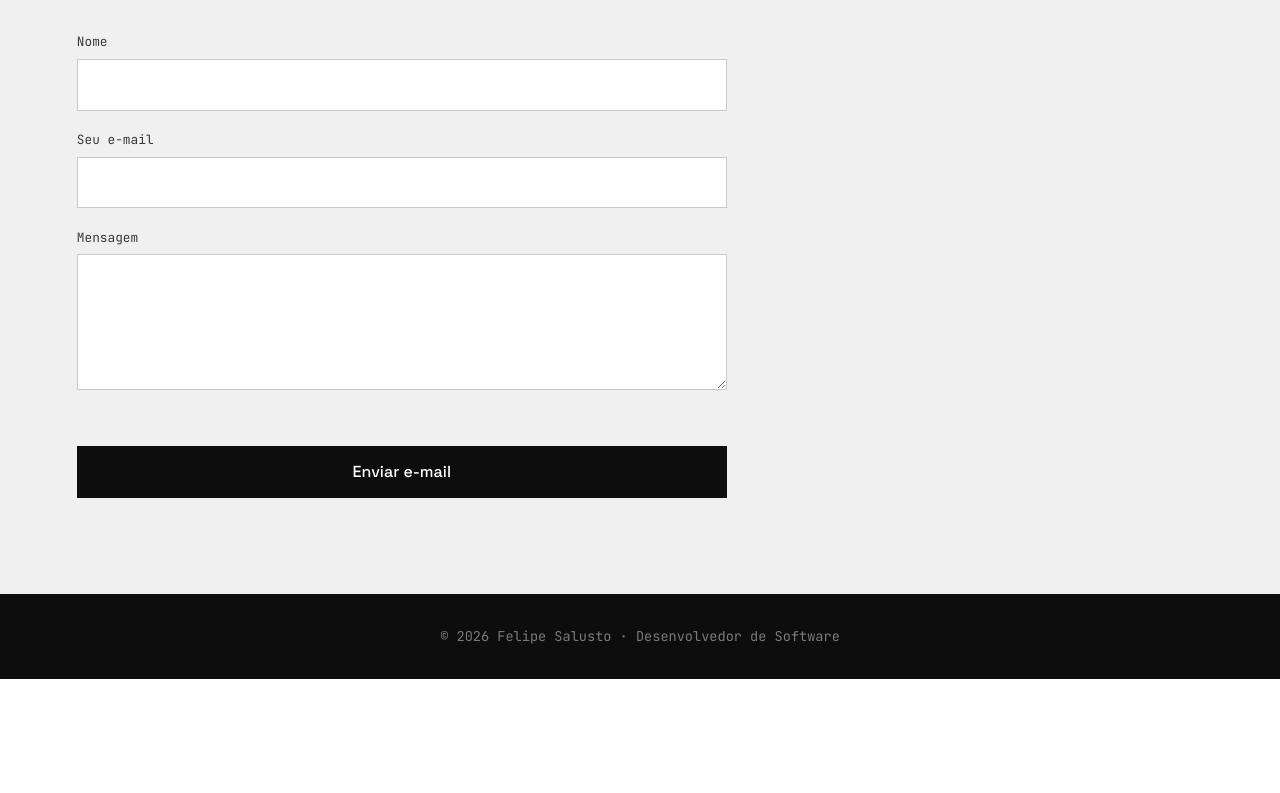
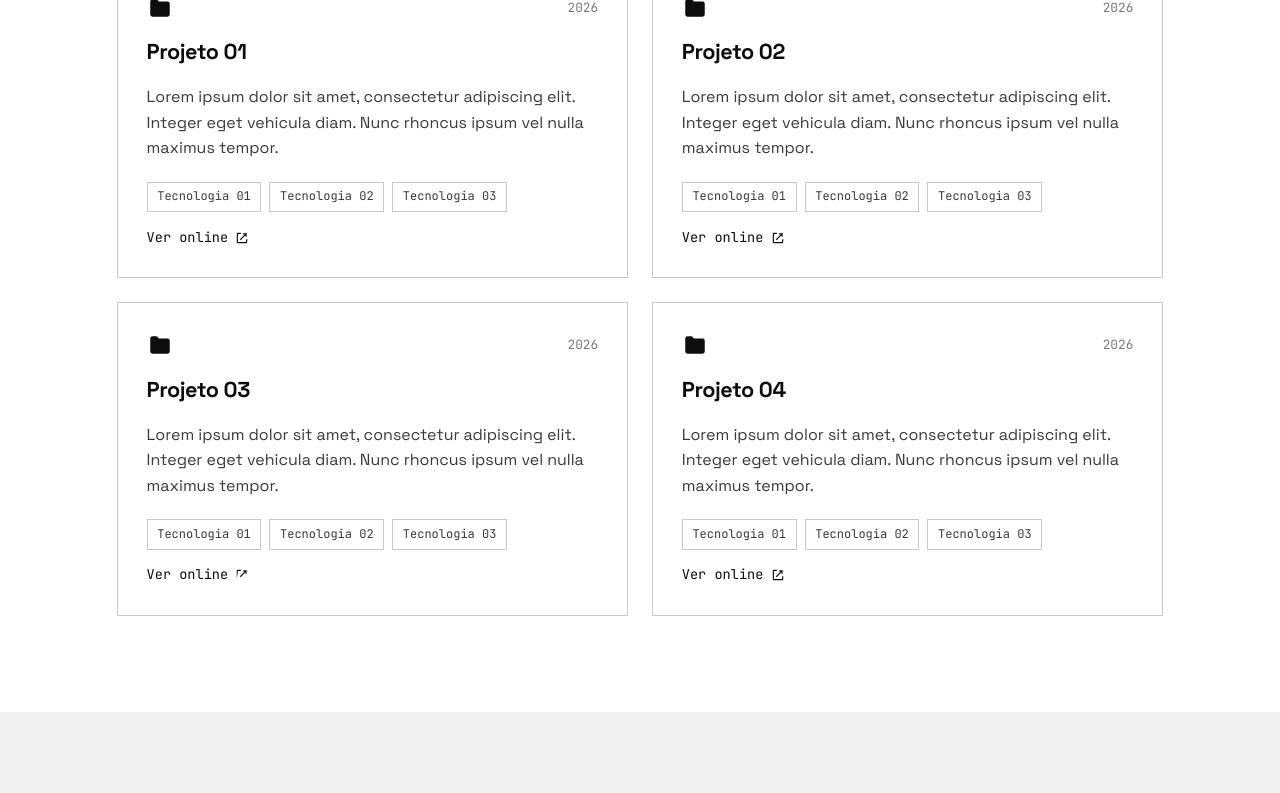
Before and after one commit to FelipeSalusto/Felipe-Salusto, a plain HTML site: page index.html in a window 1280 px wide. Shown: the part 1877-2670 px from the top of the page. Before the commit the page ends 2556 px from the top, so only its background shows below. Drawn offline with Linux system fonts and the light colour scheme.

Commit message:
adição de seção projetos

```diff
--- a/css/style.css
+++ b/css/style.css
@@ -11,7 +11,7 @@
 }
 
 * { margin: 0; padding: 0; box-sizing: border-box; }
-html { scroll-behavior: smooth; }
+html { scroll-behavior: smooth; scroll-padding-top: 5rem; }
 body { font-family: var(--sans); background: var(--white); color: var(--black); line-height: 1.6; }
 a { color: inherit; text-decoration: none; }
 .mono { font-family: var(--mono); }
@@ -71,6 +71,27 @@ a { color: inherit; text-decoration: none; }
 .bar i { display: block; height: 100%; width: 0; background: var(--black); transition: width 1.2s ease; }
 .card.visible .bar i { width: var(--w); }
 
+/* Projects */
+.projects-text { font-size: 1.2rem; color: var(--gray-700); max-width: 750px; margin-bottom: 2.5rem; }
+.proj-grid { display: grid; grid-template-columns: repeat(2, 1fr); gap: 1.5rem; }
+.proj-card {
+  display: flex; flex-direction: column; gap: .9rem; padding: 1.8rem;
+  border: 1px solid var(--gray-300); background: var(--white);
+  transition: transform .25s, border-color .25s, box-shadow .25s;
+}
+.proj-card:hover { transform: translateY(-6px); border-color: var(--black); box-shadow: 0 14px 32px rgba(13, 13, 13, .09); }
+.proj-card:focus-visible { outline: 2px solid var(--black); outline-offset: 3px; }
+.proj-head { display: flex; align-items: center; justify-content: space-between; }
+.proj-icon { width: 26px; height: 26px; fill: var(--black); }
+.proj-year { font-size: .8rem; color: var(--gray-500); }
+.proj-card h3 { font-size: 1.35rem; letter-spacing: -.02em; }
+.proj-card p { color: var(--gray-700); }
+.tags { display: flex; flex-wrap: wrap; gap: .5rem; list-style: none; margin-top: auto; padding-top: .4rem; }
+.tags li { font-size: .75rem; padding: .3rem .6rem; border: 1px solid var(--gray-300); color: var(--gray-700); }
+.proj-cta { display: inline-flex; align-items: center; gap: .45rem; font-size: .85rem; color: var(--black); }
+.proj-cta svg { width: 14px; height: 14px; fill: currentColor; transition: transform .2s; }
+.proj-card:hover .proj-cta svg { transform: translate(2px, -2px); }
+
 /* Contact */
 .contact { max-width: none; background: var(--gray-100); }
 .contact > * { max-width: 1050px; margin-left: auto; margin-right: auto; }
@@ -109,11 +130,12 @@ a { color: inherit; text-decoration: none; }
     position: absolute; top: 100%; left: 0; right: 0; flex-direction: column; gap: 0;
     background: var(--black); max-height: 0; overflow: hidden; transition: max-height .3s;
   }
-  .nav-links.open { max-height: 200px; }
+  .nav-links.open { max-height: 260px; }
   .nav-links a { display: block; padding: 1rem 6vw; }
   .menu-btn.open span:nth-child(1) { transform: translateY(7px) rotate(45deg); }
   .menu-btn.open span:nth-child(2) { opacity: 0; }
   .menu-btn.open span:nth-child(3) { transform: translateY(-7px) rotate(-45deg); }
   .grid { grid-template-columns: 1fr; }
+  .proj-grid { grid-template-columns: 1fr; }
   .section { padding: 4rem 6vw; }
 }
--- a/index.html
+++ b/index.html
@@ -17,6 +17,7 @@
     </button>
     <ul class="nav-links">
       <li><a href="#sobre">Sobre</a></li>
+      <li><a href="#projetos">Projetos</a></li>
       <li><a href="#contato">Contato</a></li>
     </ul>
   </nav>
@@ -64,8 +65,65 @@
       </div>
     </section>
 
+    <section id="projetos" class="section projects">
+      <h2 class="section-title"><span class="mono">02.</span> Projetos</h2>
+      <p class="projects-text reveal">
+        Alguns projetos que desenvolvi. Clique em um card para abrir a página do projeto.
+      </p>
+
+      <div class="proj-grid">
+        <a class="proj-card reveal" href="https://projeto01.app" target="_blank" rel="noopener">
+          <div class="proj-head">
+            <svg class="proj-icon" viewBox="0 0 24 24" aria-hidden="true"><path d="M3 6a2 2 0 0 1 2-2h4l2 2h8a2 2 0 0 1 2 2v10a2 2 0 0 1-2 2H5a2 2 0 0 1-2-2z"/></svg>
+            <span class="mono proj-year">2026</span>
+          </div>
+          <h3>Projeto 01</h3>
+          <p>
+Lorem ipsum dolor sit amet, consectetur adipiscing elit. Integer eget vehicula diam. Nunc rhoncus ipsum vel nulla maximus tempor.</p>
+          <ul class="tags mono"><li>Tecnologia 01</li><li>Tecnologia 02</li><li>Tecnologia 03</li></ul>
+          <span class="proj-cta mono">Ver online <svg viewBox="0 0 24 24" aria-hidden="true"><path d="M14 4h6v6h-2V7.4l-8.3 8.3-1.4-1.4 8.3-8.3H14zM5 5h5V3H5a2 2 0 0 0-2 2v14a2 2 0 0 0 2 2h14a2 2 0 0 0 2-2v-5h-2v5H5z"/></svg></span>
+        </a>
+
+        <a class="proj-card reveal" href="https://projeto02.app" target="_blank" rel="noopener">
+          <div class="proj-head">
+            <svg class="proj-icon" viewBox="0 0 24 24" aria-hidden="true"><path d="M3 6a2 2 0 0 1 2-2h4l2 2h8a2 2 0 0 1 2 2v10a2 2 0 0 1-2 2H5a2 2 0 0 1-2-2z"/></svg>
+            <span class="mono proj-year">2026</span>
+          </div>
+          <h3>Projeto 02</h3>
+          <p>
+Lorem ipsum dolor sit amet, consectetur adipiscing elit. Integer eget vehicula diam. Nunc rhoncus ipsum vel nulla maximus tempor.</p>
+          <ul class="tags mono"><li>Tecnologia 01</li><li>Tecnologia 02</li><li>Tecnologia 03</li></ul>
+          <span class="proj-cta mono">Ver online <svg viewBox="0 0 24 24" aria-hidden="true"><path d="M14 4h6v6h-2V7.4l-8.3 8.3-1.4-1.4 8.3-8.3H14zM5 5h5V3H5a2 2 0 0 0-2 2v14a2 2 0 0 0 2 2h14a2 2 0 0 0 2-2v-5h-2v5H5z"/></svg></span>
+        </a>
+
+        <a class="proj-card reveal" href="https://projeto03.app" target="_blank" rel="noopener">
+          <div class="proj-head">
+            <svg class="proj-icon" viewBox="0 0 24 24" aria-hidden="true"><path d="M3 6a2 2 0 0 1 2-2h4l2 2h8a2 2 0 0 1 2 2v10a2 2 0 0 1-2 2H5a2 2 0 0 1-2-2z"/></svg>
+            <span class="mono proj-year">2026</span>
+          </div>
+          <h3>Projeto 03</h3>
+          <p>
+Lorem ipsum dolor sit amet, consectetur adipiscing elit. Integer eget vehicula diam. Nunc rhoncus ipsum vel nulla maximus tempor.</p>
+          <ul class="tags mono"><li>Tecnologia 01</li><li>Tecnologia 02</li><li>Tecnologia 03</li></ul>
+          <span class="proj-cta mono">Ver online <svg viewBox="0 0 24 24" aria-hidden="true"><path d="M14 4h6v6h-2V7.4l-8.3 8.3-1.4-1.4 8.3-8.3H14zM5 5h5V3H5a2 2 0 0 0-2 2v14a2 2 0 0_0 2 2h14a2 2 0 0_0 2-2v-5h-2v5H5z"/></svg></span>
+        </a>
+
+        <a class="proj-card reveal" href="https://projeto04.app" target="_blank" rel="noopener">
+          <div class="proj-head">
+            <svg class="proj-icon" viewBox="0 0 24 24" aria-hidden="true"><path d="M3 6a2 2 0 0 1 2-2h4l2 2h8a2 2 0 0 1 2 2v10a2 2 0 0 1-2 2H5a2 2 0 0 1-2-2z"/></svg>
+            <span class="mono proj-year">2026</span>
+          </div>
+          <h3>Projeto 04</h3>
+          <p>
+Lorem ipsum dolor sit amet, consectetur adipiscing elit. Integer eget vehicula diam. Nunc rhoncus ipsum vel nulla maximus tempor.</p>
+          <ul class="tags mono"><li>Tecnologia 01</li><li>Tecnologia 02</li><li>Tecnologia 03</li></ul>
+          <span class="proj-cta mono">Ver online <svg viewBox="0 0 24 24" aria-hidden="true"><path d="M14 4h6v6h-2V7.4l-8.3 8.3-1.4-1.4 8.3-8.3H14zM5 5h5V3H5a2 2 0 0 0-2 2v14a2 2 0 0 0 2 2h14a2 2 0 0 0 2-2v-5h-2v5H5z"/></svg></span>
+        </a>
+      </div>
+    </section>
+
     <section id="contato" class="section contact">
-      <h2 class="section-title"><span class="mono">02.</span> Entre em contato</h2>
+      <h2 class="section-title"><span class="mono">03.</span> Entre em contato</h2>
       <p class="contact-text reveal">Vamos conversar sobre um projeto, uma vaga ou só trocar ideias.</p>
 
       <div class="contact-links reveal">
```
